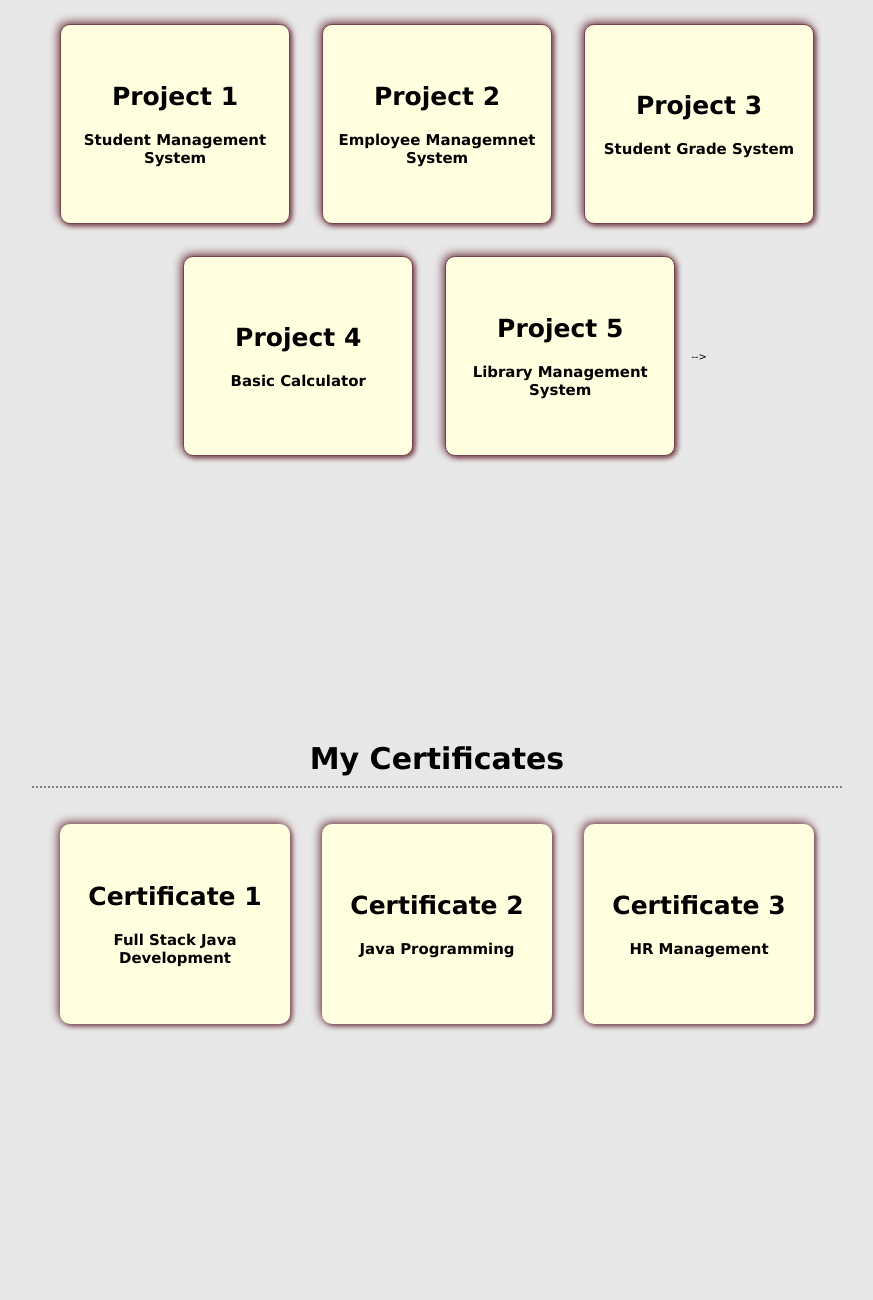
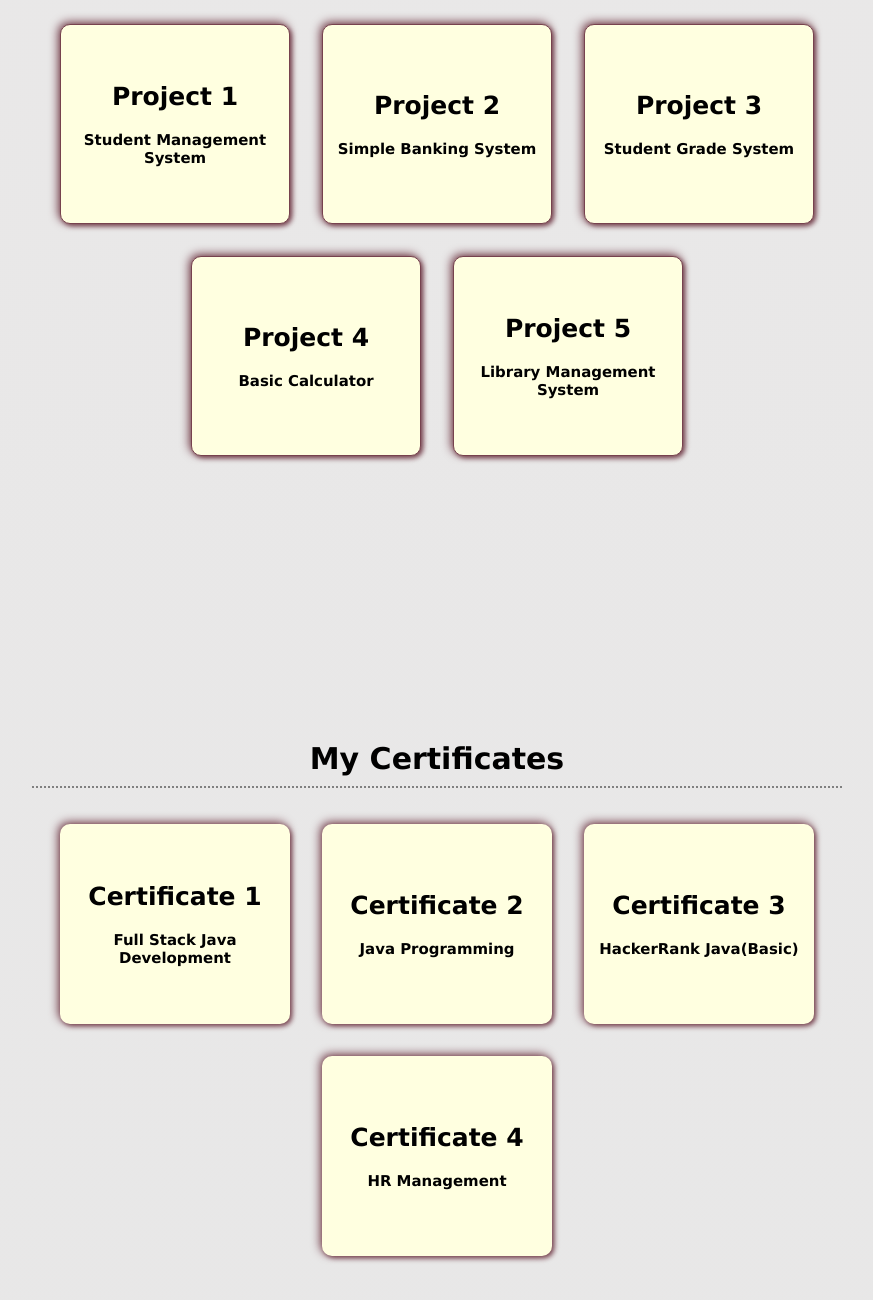
Before and after one commit to komalb30/Portfolio, a plain HTML site: page index.html in a window 1280 px wide. Shown: the part 3279-4579 px from the top of the page, without its empty margins (378-1251 px from the left). Drawn offline with nearby package versions, Linux system fonts and the light colour scheme.

Commit message:
Update index.html

```diff
--- a/index.html
+++ b/index.html
@@ -159,13 +159,14 @@
     <section class="projects" id="projects">
         <h1 class="heading">My Projects</h1>
         <div class="box-container" data-aos="zoom-in-down">
+
             <a class="box" href="https://drive.google.com/drive/folders/1WL7B_cbdl0LOwdJnIBNxHsYCozVNG4JA?usp=sharing/" target="_blank">
                 <h4>Project 1</h4>
                 <h5>Student Management System</h5>
             </a>
-            <a class="box" href="https://drive.google.com/drive/folders/1_xbTtZjNfFtrxtpaWzeKMGXYIM12YJQ-?usp=drive_link" target="_blank">
+            <a class="box" href="https://drive.google.com/drive/folders/1nU1zZUJvVAyVrtdWGpPvG4JTw6TX400j?usp=drive_link" target="_blank">
                 <h4>Project 2</h4>
-                <h5>Employee Managemnet System</h5>
+                <h5>Simple Banking System</h5>
             </a>
 
             <a class="box" href="https://drive.google.com/drive/folders/154bvzKbpvrkpOzBo8nF5KfrxeH3b2Svo?usp=sharing" target="_blank">
@@ -182,7 +183,8 @@
                 <h4>Project 5</h4>
                 <h5>Library Management System</h5>
             </a>
-        -->
+
+
         </div>
     </section>
     <!-- my project section ends -->
@@ -192,19 +194,26 @@
     <section class="certificates" id="certificates">
         <h1 class="heading">My Certificates</h1>
         <div class="box-container" data-aos="zoom-in-down">
-            <a class="box" href="https://drive.google.com/file/d/1jF87ifqQ42KydCzyUToOgIqrUI7rdSFw/view?usp=drive_link/" target="_blank">
+
+            <a class="box" href="https://drive.google.com/file/d/1jF87ifqQ42KydCzyUToOgIqrUI7rdSFw/preview?usp=drive_link/" target="_blank">
                 <h4>Certificate 1</h4>
                 <h5>Full Stack Java Development</h5>
             </a>
-            <a class="box" href="https://drive.google.com/file/d/1Ft9dJDV4MCuzzJeDV9LPs7blwNAZLSs7/view?usp=drive_link" target="_blank">
+            <a class="box" href="https://drive.google.com/file/d/1Ft9dJDV4MCuzzJeDV9LPs7blwNAZLSs7/preview?usp=drive_link" target="_blank">
                 <h4>Certificate 2</h4>
                 <h5>Java Programming</h5>
             </a>
 
-            <a class="box" href="https://drive.google.com/file/d/1RTR6eWplXKxX6lh56QfkcTd091NItY_O/view?usp=sharing" target="_blank">
+            <a class="box" href="https://drive.google.com/file/d/1mo0tZVbOB8Rb7-8i0M7M4oTGE7U9IXFr/preview?usp=sharing" target="_blank">
                 <h4>Certificate 3</h4>
+                <h5>HackerRank Java(Basic) </h5>
+            </a>
+
+            <a class="box" href="https://drive.google.com/file/d/1RTR6eWplXKxX6lh56QfkcTd091NItY_O/preview?usp=sharing" target="_blank">
+                <h4>Certificate 4</h4>
                 <h5>HR Management</h5>
             </a>
+
 
            <!-- <a class="box" href="#">
                 <h4>Click For More....</h4>
@@ -212,7 +221,7 @@
         -->
         </div>
     </section>
-    <!-- my project section ends -->
+    <!-- my certification section ends -->
 
 
 
```
